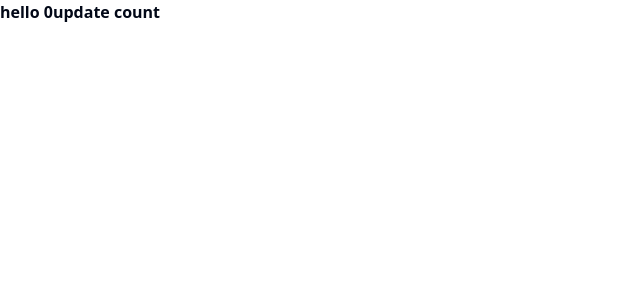
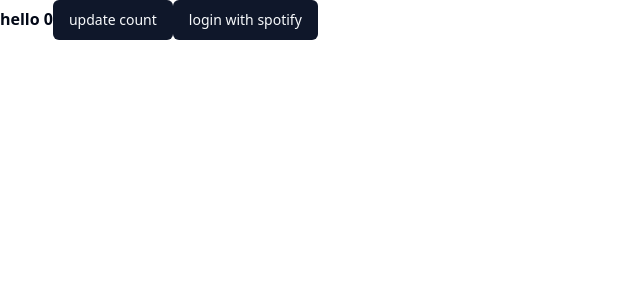
Before and after one commit to timothyhilton/localfy, a React (Vite) app: page / in a window 1280 px wide. Shown: the top 300 px of the page, without its empty margins (0-640 px from the left). Built offline with nearby package versions, Linux system fonts and the light colour scheme.

Commit message:
old stuff that I didnt commit before

```diff
--- a/package.json
+++ b/package.json
@@ -9,6 +9,7 @@
     "preview": "vite preview"
   },
   "dependencies": {
+    "@radix-ui/react-slot": "^1.0.2",
     "class-variance-authority": "^0.7.0",
     "clsx": "^2.1.0",
     "lucide-react": "^0.357.0",
--- a/src/App.tsx
+++ b/src/App.tsx
@@ -1,16 +1,24 @@
 import { useState } from 'react'
+import { Button } from './components/ui/button';
+import AuthButton from './components/authButton';
 
 function App() {
   const [count, setCount] = useState(0)
 
   function changeCount(){
-    setCount(count + 1);
+    setCount(count + 1)
+    console.log("hi")
+  }
+
+  function redirect(){
+    window.location.href = "https://accounts.spotify.com/authorize?response_type=token&client_id=d79bd243868b499886a6a3adc26d4d65&scope=playlist-read-private%20playlist-read-collaborative&redirect_uri=fyfy%3A%2F%2Fredirect&state=test"
   }
 
   return (
     <div className="font-bold">
       hello {count}
-      <button onClick={changeCount}>update count</button>
+      <Button onClick={changeCount}>update count</Button>
+      <Button onClick={redirect}>login with spotify</Button>
     </div>
   )
 }
--- /dev/null
+++ b/src/components/authButton.tsx
@@ -0,0 +1,13 @@
+import { BrowserWindow } from "electron";
+import { Button } from "./ui/button";
+
+export default function AuthButton(){
+
+    function startAuthFlow(){
+        console.log("hi")
+    }
+
+    return (
+        <Button onClick={startAuthFlow}>hi</Button>
+    )
+}
--- /dev/null
+++ b/src/components/ui/button.tsx
@@ -0,0 +1,56 @@
+import * as React from "react"
+import { Slot } from "@radix-ui/react-slot"
+import { cva, type VariantProps } from "class-variance-authority"
+
+import { cn } from "@/lib/utils"
+
+const buttonVariants = cva(
+  "inline-flex items-center justify-center whitespace-nowrap rounded-md text-sm font-medium ring-offset-background transition-colors focus-visible:outline-none focus-visible:ring-2 focus-visible:ring-ring focus-visible:ring-offset-2 disabled:pointer-events-none disabled:opacity-50",
+  {
+    variants: {
+      variant: {
+        default: "bg-primary text-primary-foreground hover:bg-primary/90",
+        destructive:
+          "bg-destructive text-destructive-foreground hover:bg-destructive/90",
+        outline:
+          "border border-input bg-background hover:bg-accent hover:text-accent-foreground",
+        secondary:
+          "bg-secondary text-secondary-foreground hover:bg-secondary/80",
+        ghost: "hover:bg-accent hover:text-accent-foreground",
+        link: "text-primary underline-offset-4 hover:underline",
+      },
+      size: {
+        default: "h-10 px-4 py-2",
+        sm: "h-9 rounded-md px-3",
+        lg: "h-11 rounded-md px-8",
+        icon: "h-10 w-10",
+      },
+    },
+    defaultVariants: {
+      variant: "default",
+      size: "default",
+    },
+  }
+)
+
+export interface ButtonProps
+  extends React.ButtonHTMLAttributes<HTMLButtonElement>,
+    VariantProps<typeof buttonVariants> {
+  asChild?: boolean
+}
+
+const Button = React.forwardRef<HTMLButtonElement, ButtonProps>(
+  ({ className, variant, size, asChild = false, ...props }, ref) => {
+    const Comp = asChild ? Slot : "button"
+    return (
+      <Comp
+        className={cn(buttonVariants({ variant, size, className }))}
+        ref={ref}
+        {...props}
+      />
+    )
+  }
+)
+Button.displayName = "Button"
+
+export { Button, buttonVariants }
```
Also changed, not shown: electron/main.ts (+16 -1 lines), 1 other file (tests, documents, lock files or other folders).
